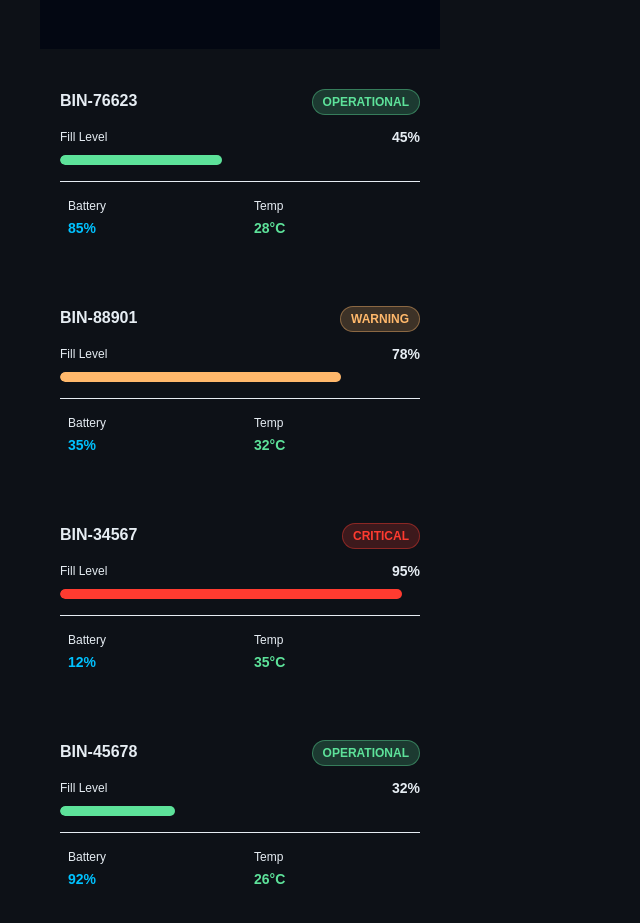
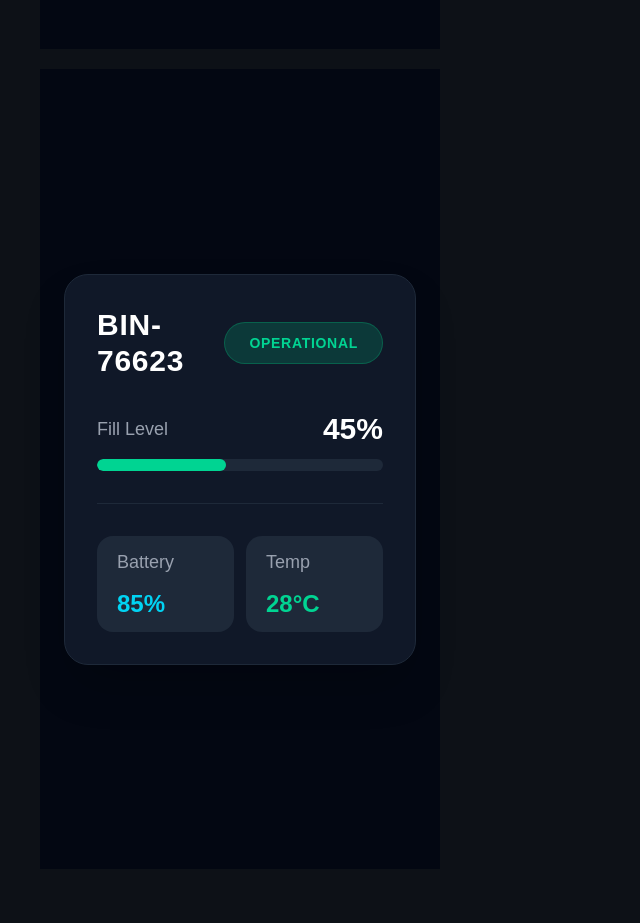
Before and after one commit to Donavfulish/IOT_FINAL_PROJECT, a Next.js app in the folder client/: page / in a window 1280 px wide. Shown: the part 1540-2463 px from the top of the page, without its empty margins (0-640 px from the left). Built offline with nearby package versions, Linux system fonts and the light colour scheme; no server answers.

Commit message:
feat(components): update BinCard

```diff
--- a/client/app/page.tsx
+++ b/client/app/page.tsx
@@ -9,46 +9,6 @@ import LCDSetting from "@/components/LCDSetting"
 import LEDSetting from "@/components/LEDSetting"
 import QuickStatus from "@/components/QuickStatus/QuickStatus";
 import BinCard from "@/components/BinCard/BinCard";
-import { Bin } from "@/components/BinCard/BinCard";
-
-const bins: Bin[] = [
-    {
-        id: "BIN-76623",
-        name: "Bin 76623",
-        status: "operational",
-        fillLevel: 45,
-        battery: 85,
-        temperature: 28,
-        lastUpdated: "2025-11-03 09:12:00Z",
-    },
-    {
-        id: "BIN-88901",
-        name: "Bin 88901",
-        status: "warning",
-        fillLevel: 78,
-        battery: 35,
-        temperature: 32,
-        lastUpdated: "2025-11-03 08:00:00Z",
-    },
-    {
-        id: "BIN-34567",
-        name: "Bin 34567",
-        status: "critical",
-        fillLevel: 95,
-        battery: 12,
-        temperature: 35,
-        lastUpdated: "2025-11-03 07:15:00Z",
-    },
-    {
-        id: "BIN-45678",
-        name: "Bin 45678",
-        status: "operational",
-        fillLevel: 32,
-        battery: 92,
-        temperature: 26,
-        lastUpdated: "2025-11-03 09:00:00Z",
-    },
-]
 
 export default function Home() {
   const [msg, setMsg] = useState("");
@@ -66,9 +26,7 @@ export default function Home() {
         <LEDSetting/>
         <LCDSetting/>
         <QuickStatus/>
-        {bins.map((b) => (
-            <BinCard {...b}/>
-        ))}
+        <BinCard/>
       </div>
     </div>
   )
--- a/client/components/BinCard/BinCard.tsx
+++ b/client/components/BinCard/BinCard.tsx
@@ -1,135 +1,97 @@
-"use client"
+import React from 'react';
 
-export interface Bin {
-    id: string
-    name: string
-    status: "operational" | "warning" | "critical"
-    fillLevel: number
-    battery: number
-    temperature: number
-    lastUpdated: string
+interface BinData {
+  binId: string;
+  status: 'OPERATIONAL' | 'WARNING' | 'FULL' | 'MAINTENANCE';
+  fillLevel: number;
+  battery: number;
+  temperature: number;
 }
 
-const bins: Bin[] = [
-    {
-        id: "BIN-76623",
-        name: "Bin 76623",
-        status: "operational",
+const BinCard: React.FC = () => {
+  // Mock data cho thùng rác
+  const binData: BinData = {
+    binId: 'BIN-76623',
+    status: 'OPERATIONAL',
     fillLevel: 45,
     battery: 85,
-        temperature: 28,
-        lastUpdated: "2025-11-03 09:12:00Z",
-    },
-    {
-        id: "BIN-88901",
-        name: "Bin 88901",
-        status: "warning",
-        fillLevel: 78,
-        battery: 35,
-        temperature: 32,
-        lastUpdated: "2025-11-03 08:00:00Z",
-    },
-    {
-        id: "BIN-34567",
-        name: "Bin 34567",
-        status: "critical",
-        fillLevel: 95,
-        battery: 12,
-        temperature: 35,
-        lastUpdated: "2025-11-03 07:15:00Z",
-    },
-    {
-        id: "BIN-45678",
-        name: "Bin 45678",
-        status: "operational",
-        fillLevel: 32,
-        battery: 92,
-        temperature: 26,
-        lastUpdated: "2025-11-03 09:00:00Z",
-    },
-]
-
-export default function BinCard(bin: Bin) {
+    temperature: 28
+  };
 
   const getStatusColor = (status: string) => {
     switch (status) {
-            case "operational":
-                return "bg-[#5DE29A]/20 text-[#5DE29A] border-[#5DE29A]/40"
-            case "warning":
-                return "bg-[#FFB86B]/20 text-[#FFB86B] border-[#FFB86B]/40"
-            case "critical":
-                return "bg-[#FF3B30]/20 text-[#FF3B30] border-[#FF3B30]/40"
+      case 'OPERATIONAL':
+        return 'bg-emerald-500/20 text-emerald-400 border-emerald-500/30';
+      case 'WARNING':
+        return 'bg-yellow-500/20 text-yellow-400 border-yellow-500/30';
+      case 'FULL':
+        return 'bg-red-500/20 text-red-400 border-red-500/30';
+      case 'MAINTENANCE':
+        return 'bg-gray-500/20 text-gray-400 border-gray-500/30';
       default:
-                return "bg-muted/20 text-muted-foreground"
+        return 'bg-gray-500/20 text-gray-400 border-gray-500/30';
     }
-    }
+  };
 
-    const getStatusBadgeText = (status: string) => {
-        switch (status) {
-            case "operational":
-                return "OPERATIONAL"
-            case "warning":
-                return "WARNING"
-            case "critical":
-                return "CRITICAL"
-            default:
-                return "UNKNOWN"
-        }
-    }
-
-    const getStatusBarColor = (status: string) => {
-        switch (status) {
-            case "operational":
-                return "bg-[#5DE29A]"
-            case "warning":
-                return "bg-[#FFB86B]"
-            case "critical":
-                return "bg-[#FF3B30]"
-            default:
-                return "bg-primary"
-        }
-    }
+  const getFillLevelColor = (level: number) => {
+    if (level < 50) return 'bg-emerald-400';
+    if (level < 75) return 'bg-yellow-400';
+    return 'bg-red-400';
+  };
 
   return (
-        <div className="card-glass card-border rounded-xl p-5 hover:border-primary/60 transition-all hover:shadow-lg hover:shadow-primary/10 h-full group cursor-pointer">
-            <div className="flex items-start justify-between mb-3">
-                <div className="flex-1">
-                    <h3 className="font-semibold text-foreground group-hover:text-primary transition-colors">
-                        {bin.id}
-                    </h3>
-                </div>
-                <div className={`px-2.5 py-1 rounded-lg text-xs font-bold border ${getStatusColor(bin.status)}`}>
-                    {getStatusBadgeText(bin.status)}
+    <div className="min-h-screen bg-gray-950 p-6 flex items-center justify-center">
+      <div className="w-full max-w-2xl bg-gray-900 rounded-3xl p-8 shadow-2xl border border-gray-800">
+        {/* Header */}
+        <div className="flex items-center justify-between mb-8">
+          <h2 className="text-3xl font-bold text-white tracking-wide">
+            {binData.binId}
+          </h2>
+          <div className={`px-6 py-2 rounded-full border ${getStatusColor(binData.status)}`}>
+            <span className="text-sm font-semibold tracking-wider">
+              {binData.status}
+            </span>
           </div>
         </div>
 
-            <div className="space-y-4">
-                {/* Fill Level */}
-                <div>
-                    <div className="flex justify-between items-center mb-2">
-                        <span className="text-xs text-muted-foreground">Fill Level</span>
-                        <span className="text-sm font-semibold text-foreground">{bin.fillLevel}%</span>
+        {/* Fill Level Section */}
+        <div className="mb-8">
+          <div className="flex items-center justify-between mb-3">
+            <span className="text-gray-400 text-lg">Fill Level</span>
+            <span className="text-white text-3xl font-bold">{binData.fillLevel}%</span>
           </div>
-                    <div className="w-full bg-secondary/50 rounded-full h-2.5 overflow-hidden">
+          <div className="w-full bg-gray-800 rounded-full h-3 overflow-hidden">
             <div
-                            className={`h-full rounded-full transition-all ${getStatusBarColor(bin.status)}`}
-                            style={{ width: `${bin.fillLevel}%` }}
+              className={`h-full rounded-full transition-all duration-500 ${getFillLevelColor(binData.fillLevel)}`}
+              style={{ width: `${binData.fillLevel}%` }}
             />
           </div>
         </div>
 
-                {/* Stats */}
-                <div className="grid grid-cols-2 gap-3 pt-2 border-t border-border/30">
-                    <div className="bg-secondary/30 rounded-lg p-2">
-                        <p className="text-xs text-muted-foreground mb-1">Battery</p>
-                        <p className="text-sm font-bold text-[#00C2FF]">{bin.battery}%</p>
+        {/* Divider */}
+        <div className="border-t border-gray-800 my-8"></div>
+
+        {/* Battery and Temperature */}
+        <div className="grid grid-cols-2 gap-3">
+          {/* Battery */}
+          <div className='bg-gray-800 rounded-lg py-3 px-5'>
+            <div className="text-gray-400 text-lg mb-3">Battery</div>
+            <div className="text-cyan-400 text-2xl font-bold">
+              {binData.battery}%
             </div>
-                    <div className="bg-secondary/30 rounded-lg p-2">
-                        <p className="text-xs text-muted-foreground mb-1">Temp</p>
-                        <p className="text-sm font-bold text-[#5DE29A]">{bin.temperature}°C</p>
+          </div>
+
+          {/* Temperature */}
+          <div className='bg-gray-800 rounded-lg py-3 px-5'>
+            <div className="text-gray-400 text-lg mb-3">Temp</div>
+            <div className="text-emerald-400 text-2xl font-bold">
+              {binData.temperature}°C
             </div>
           </div>
         </div>
       </div>
-    )
-}
+    </div>
+  );
+};
+
+export default BinCard;
```
Lines whose indentation alone changed are shown as unchanged.
